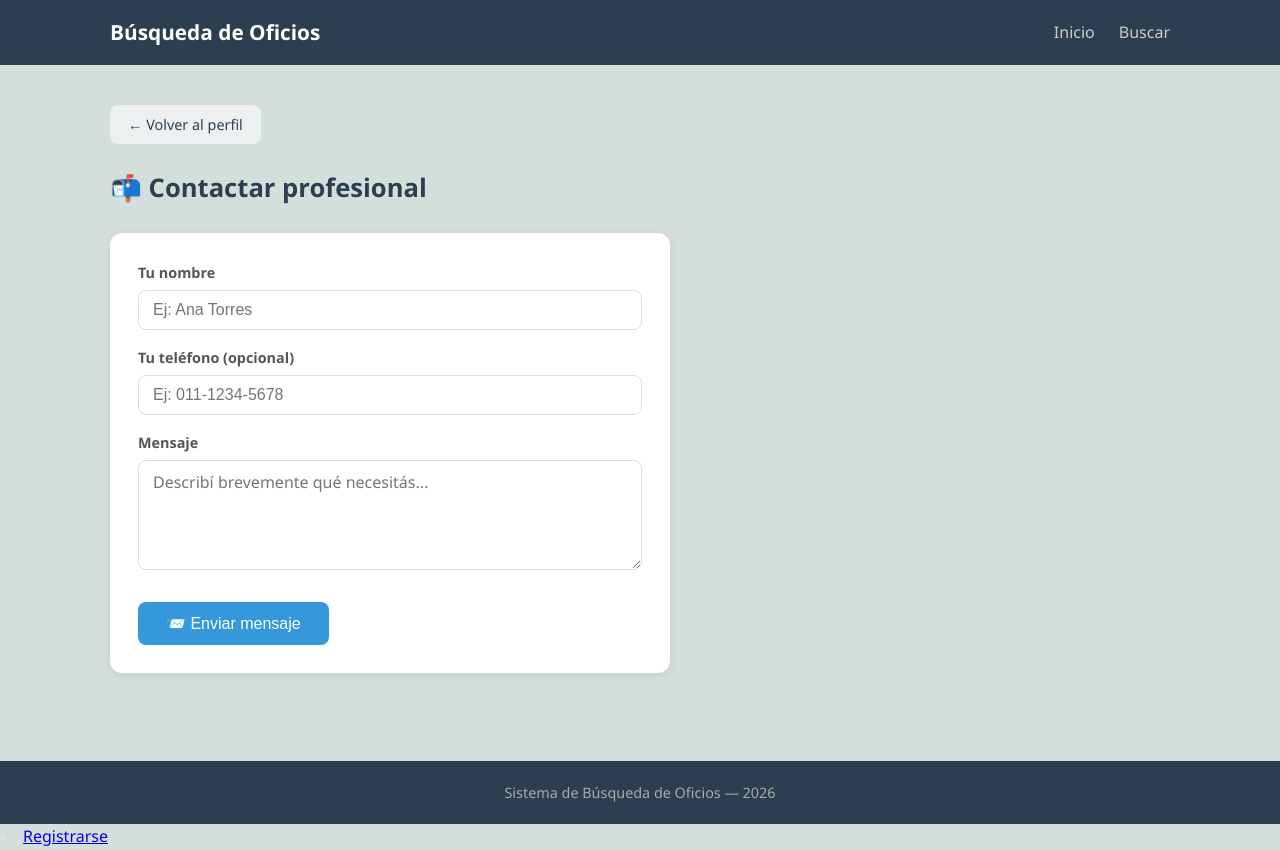
After one commit to MartinSanche/sistema-busqueda-oficios, a Flask app: page /contactar/1 in a window 1280 px wide. The commit adds this page. Run offline with Flask 3, Linux system fonts and the light colour scheme.

Commit message:
agregue el endpoint de contactar

```diff
--- a/app/routes.py
+++ b/app/routes.py
@@ -135,3 +135,8 @@ def obtener_profesional(id):
 def detalle_profesional(id):
     """Página de detalle de un profesional."""
     return render_template('detalle.html', profesional_id=id)
+
+@main.route('/contactar/<int:id>')
+def contactar_page(id):
+    """Página de formulario de contacto."""
+    return render_template('contactar.html', profesional_id=id)
--- /dev/null
+++ b/app/templates/contactar.html
@@ -0,0 +1,107 @@
+{% extends 'base.html' %}
+
+{% block title %}Contactar Profesional — Búsqueda de Oficios{% endblock %}
+
+{% block content %}
+<section class="section">
+    <a href="/profesional/{{ profesional_id }}" class="btn btn-secondary"
+       style="margin-bottom: 24px; display: inline-block">
+        ← Volver al perfil
+    </a>
+
+    <h2>📬 Contactar profesional</h2>
+
+    <div class="search-box" style="max-width: 560px; margin-top: 24px;">
+        <div id="mensaje-resultado"></div>
+
+        <div class="field" style="margin-bottom: 16px;">
+            <label for="nombre-contacto">Tu nombre</label>
+            <input type="text" id="nombre-contacto" placeholder="Ej: Ana Torres">
+        </div>
+
+        <div class="field" style="margin-bottom: 16px;">
+            <label for="telefono-contacto">Tu teléfono (opcional)</label>
+            <input type="text" id="telefono-contacto" placeholder="Ej: 011-1234-5678">
+        </div>
+
+        <div class="field" style="margin-bottom: 24px;">
+            <label for="mensaje">Mensaje</label>
+            <textarea
+                id="mensaje"
+                rows="4"
+                placeholder="Describí brevemente qué necesitás..."
+                style="width: 100%; padding: 10px 14px; border: 1px solid #ddd;
+                       border-radius: 8px; font-size: 1rem; font-family: inherit;
+                       resize: vertical; outline: none; transition: border-color 0.2s;"
+                onfocus="this.style.borderColor='#3498db'"
+                onblur="this.style.borderColor='#ddd'"
+            ></textarea>
+        </div>
+
+        <button class="btn btn-primary" onclick="enviarContacto()">
+            📨 Enviar mensaje
+        </button>
+    </div>
+</section>
+{% endblock %}
+
+{% block scripts %}
+<script>
+    const profesionalId = {{ profesional_id }}
+
+    async function enviarContacto() {
+        const nombre   = document.getElementById('nombre-contacto').value.trim()
+        const telefono = document.getElementById('telefono-contacto').value.trim()
+        const mensaje  = document.getElementById('mensaje').value.trim()
+
+        if (!nombre || !mensaje) {
+            mostrarMensaje('Por favor completá tu nombre y el mensaje', 'error')
+            return
+        }
+
+        const btn = document.querySelector('.btn-primary')
+        btn.disabled = true
+        btn.textContent = 'Enviando...'
+
+        try {
+            const res = await fetch('/api/contacto', {
+                method: 'POST',
+                headers: { 'Content-Type': 'application/json' },
+                body: JSON.stringify({
+                    profesional_id:  profesionalId,
+                    nombre_contacto: nombre,
+                    telefono_contacto: telefono,
+                    mensaje:         mensaje
+                })
+            })
+            const data = await res.json()
+
+            if (res.ok) {
+                mostrarMensaje(`✅ ${data.mensaje}`, 'exito')
+                document.getElementById('nombre-contacto').value = ''
+                document.getElementById('telefono-contacto').value = ''
+                document.getElementById('mensaje').value = ''
+                btn.textContent = '✅ Enviado'
+            } else {
+                mostrarMensaje(`❌ ${data.error}`, 'error')
+                btn.disabled = false
+                btn.textContent = '📨 Enviar mensaje'
+            }
+        } catch (err) {
+            mostrarMensaje('Error al conectar con el servidor', 'error')
+            btn.disabled = false
+            btn.textContent = '📨 Enviar mensaje'
+        }
+    }
+
+    function mostrarMensaje(texto, tipo) {
+        const div = document.getElementById('mensaje-resultado')
+        const color = tipo === 'exito' ? '#27ae60' : '#e74c3c'
+        div.innerHTML = `
+            <p style="color: ${color}; padding: 12px; border-radius: 8px;
+                       background: ${color}20; margin-bottom: 16px;">
+                ${texto}
+            </p>`
+    }
+</script>
+{% endblock %}
--- a/app/templates/detalle.html
+++ b/app/templates/detalle.html
@@ -19,7 +19,6 @@
 <script src="{{ url_for('static', filename='js/api.js') }}"></script>
 <script>
     const profesionalId = {{ profesional_id }}
-
     async function cargarDetalle() {
         try {
             const p = await API.getProfesional(profesionalId)
@@ -43,6 +42,11 @@
                                 border-top: 1px solid #eee">
                         <h3 style="margin-bottom: 12px">Contacto</h3>
                         <p>📞 ${p.telefono || 'No disponible'}</p>
+                        <div style="margin-top: 16px">
+                            <a href="/contactar/${p.id}" class="btn btn-primary">
+                                📬 Contactar profesional
+                            </a>
+                        </div>
                     </div>
 
                     <div style="margin-top: 16px">
```
